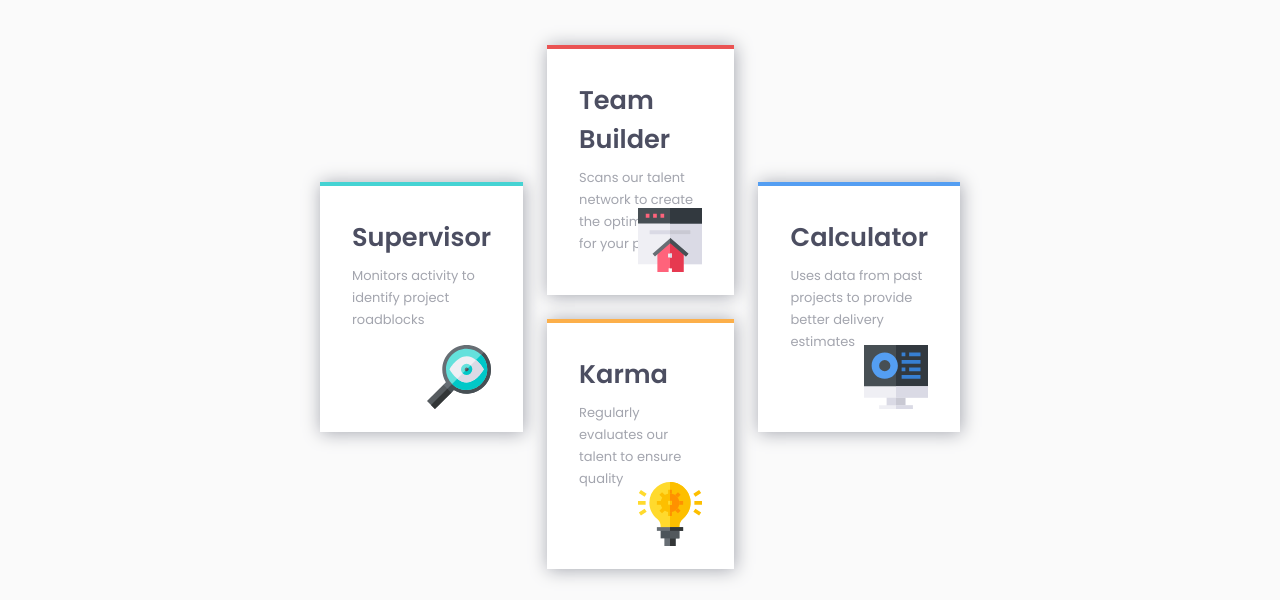
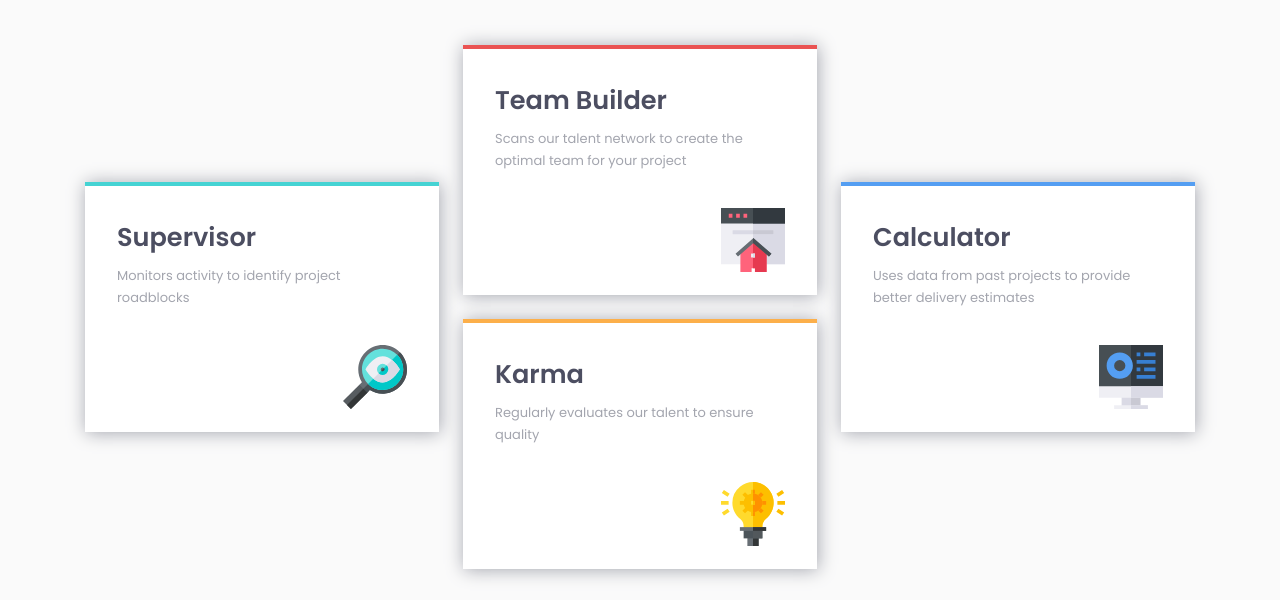
Before and after one commit to yosrajalali/four-card-feature-section, a plain HTML site: page index.html in a window 1280 px wide. Shown: the part 200-800 px from the top of the page. Drawn offline with Linux system fonts and the light colour scheme.

Commit message:
remove one extra media query breakpoint and update readme.md

```diff
--- a/app.css
+++ b/app.css
@@ -130,13 +130,3 @@ main {
     font-size: 0.9375rem;
   }
 }
-
-@media (min-width: 38em) {
-  main {
-    max-width: 40rem;
-  }
-}
-
-/* height: 251 px width: 351 px */
-
-/* height: 921 px width: 1107 px */
```
Also changed, not shown: 1 other file.
